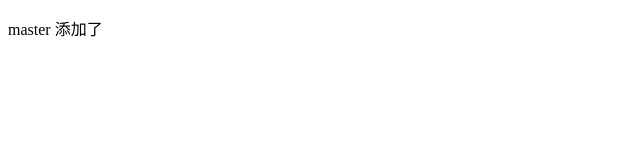
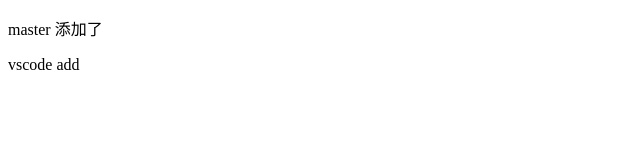
Before and after one commit to 10298365/GitTest, a plain HTML site: page index.html in a window 1280 px wide. Shown: the full height of the page, 0-640 px from the left. Drawn offline with Linux system fonts and the light colour scheme.

Commit message:
vscode add

```diff
--- a/index.html
+++ b/index.html
@@ -7,5 +7,6 @@
 </head>
 <body>
     <p>master 添加了</p>
+    <p>vscode add</p>
 </body>
 </html>
```
